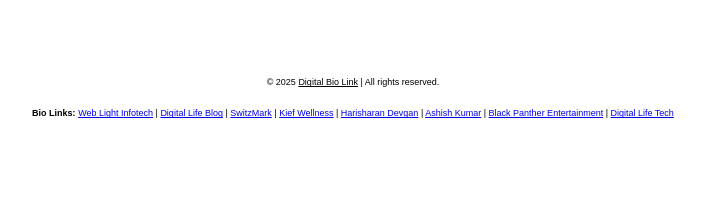
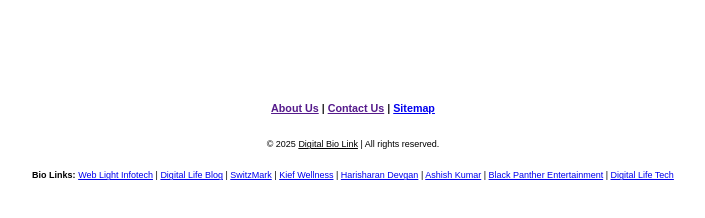
Before and after one commit to weblightinfotech/digitalbio, a plain HTML site: page index.html in a window 1280 px wide. Shown: the part 442-660 px from the top of the page, without its empty margins (287-992 px from the left). Drawn offline with Linux system fonts and the light colour scheme.

Commit message:
Update index.html

```diff
--- a/index.html
+++ b/index.html
@@ -76,6 +76,7 @@
       Note: This is a static bio-link platform.
     </div>
   </div>
+	<div><H6><a href="">About Us</a> | <a href="">Contact Us</a> | <a href="https://digibio.link/sitemap.xml">Sitemap</a></H6></div>
 	<div><footer style="color: black; font-size: xx-small;">© 2025 <a style="color: black;" href="https://digibio.link/" title="Digital BioLink">Digital Bio Link</a> | All rights reserved.</footer></div>
 <div><H6 style="color: black; font-size: xx-small; font-weight: normal"><strong>Bio Links:</strong> <a href="https://digibio.link/weblightinfotech.html">Web Light Infotech</a> | <a href="https://digibio.link/digilifeblog.html">Digital Life Blog</a> | <a href="https://digibio.link/switzmark.html">SwitzMark</a> | <a href="https://digibio.link/kiefwellness.html">Kief Wellness</a> | <a href="https://digibio.link/harisharan.html">Harisharan Devgan</a> | <a href="https://digibio.link/ashish.html">Ashish Kumar</a> | <a href="https://digibio.link/blackpantherentertainment.html">Black Panther Entertainment</a> | <a href="https://digibio.link/digilifetech.html">Digital Life Tech</a></H6></div>
 </body>
```
